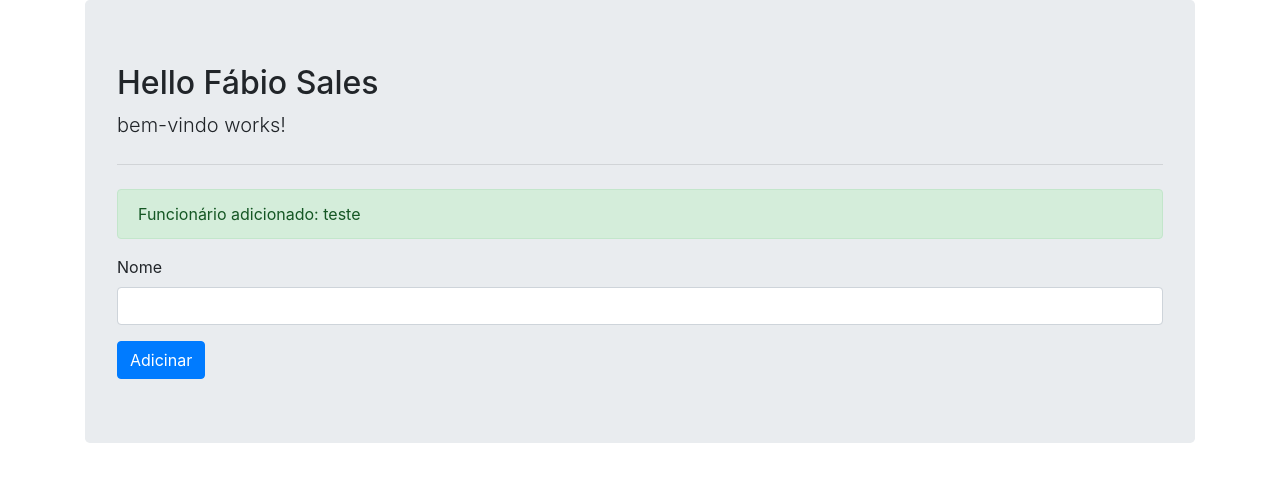
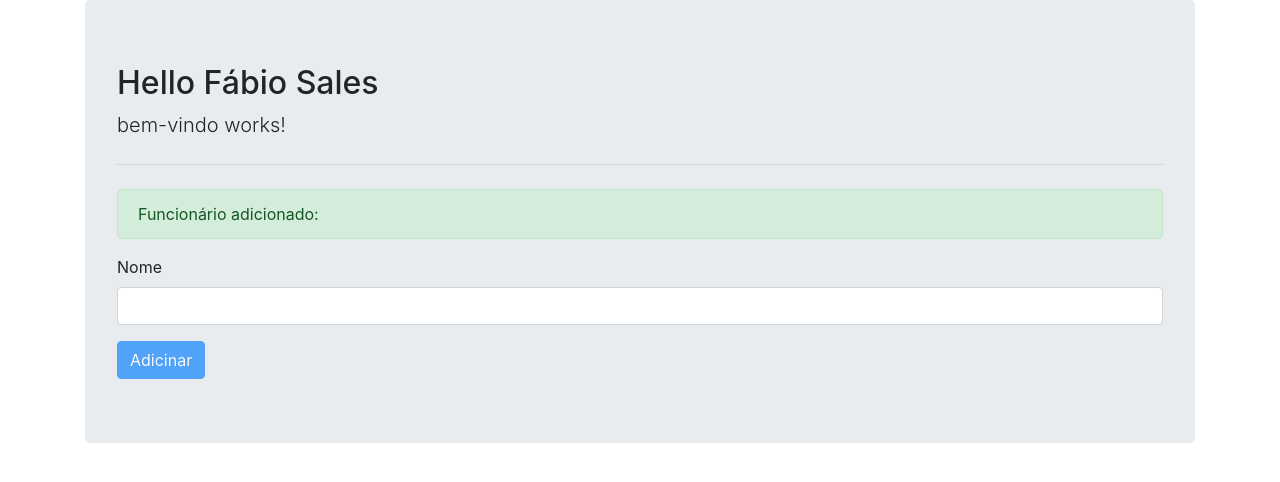
Before and after one commit to fsales/algamoney-api, an Angular app in the folder angular/projeto-teste/: page / in a window 1280 px wide. Shown: the top 482 px of the page. Built offline with nearby package versions, Linux system fonts and the light colour scheme.

Commit message:
Usando property binding

```diff
--- a/angular/projeto-teste/src/app/app.component.html
+++ b/angular/projeto-teste/src/app/app.component.html
@@ -11,11 +11,14 @@
         <div class="form-group" >
             <label>Nome</label>
             <input type="text"
-                   class="form-control" #nomeInput>
+                   class="form-control"
+                   (input)="alterarNome($event)"
+                   [value]="nome" >
         </div>
         <button type="button"
                 class="btn btn-primary"
-                (click)="adicinar(nomeInput.value)">Adicinar</button>
+                (click)="adicinar(nomeInput.value)"
+                [disabled]="nome.length == 0">Adicinar</button>
       </div>
 
 </div>
--- a/angular/projeto-teste/src/app/app.component.ts
+++ b/angular/projeto-teste/src/app/app.component.ts
@@ -8,7 +8,7 @@ import { Component } from '@angular/core';
 export class AppComponent {
   title = 'projeto-teste';
 
-  nome = 'teste';
+  nome = '';
 
   adicinar(nome: string){
     this.nome = nome;
```
